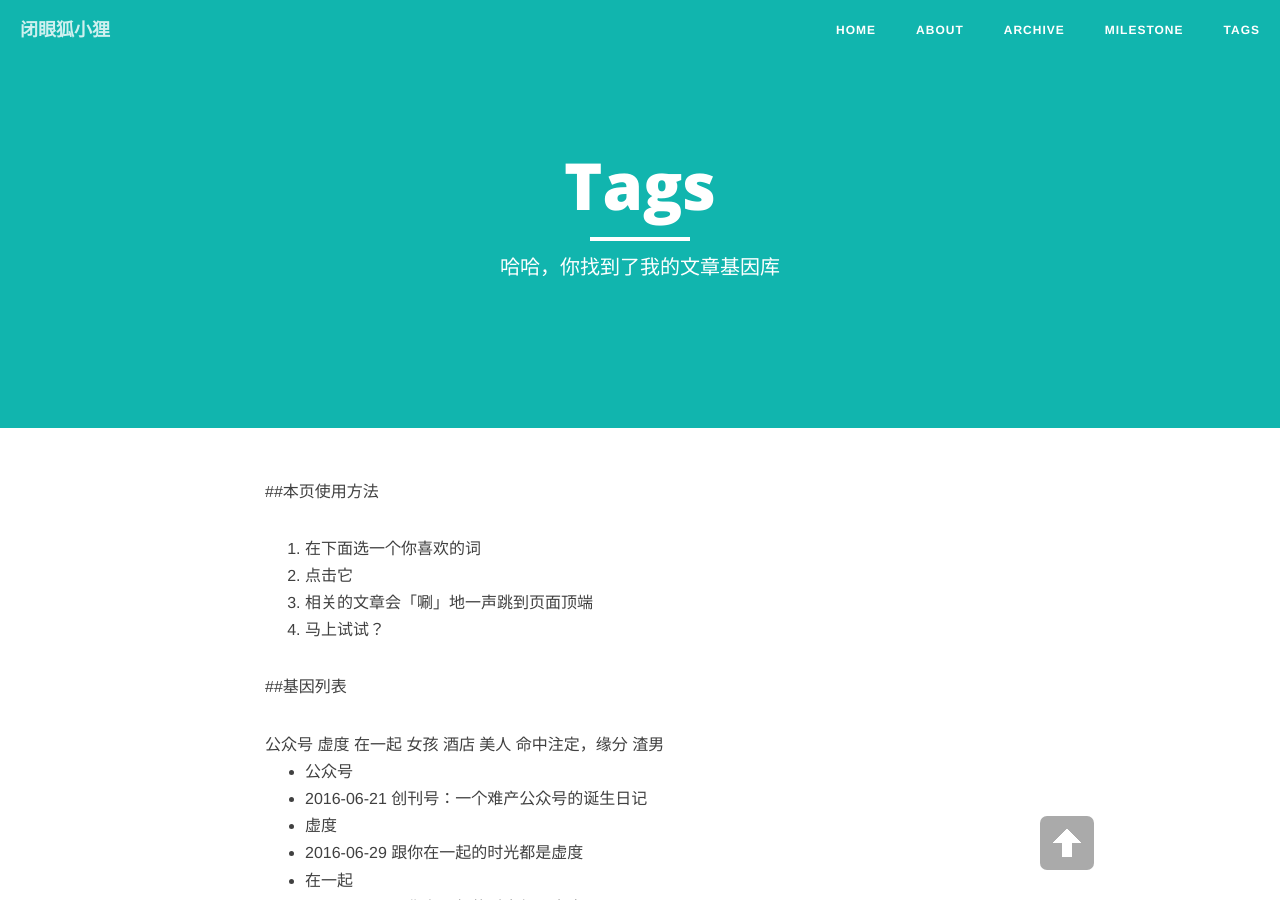
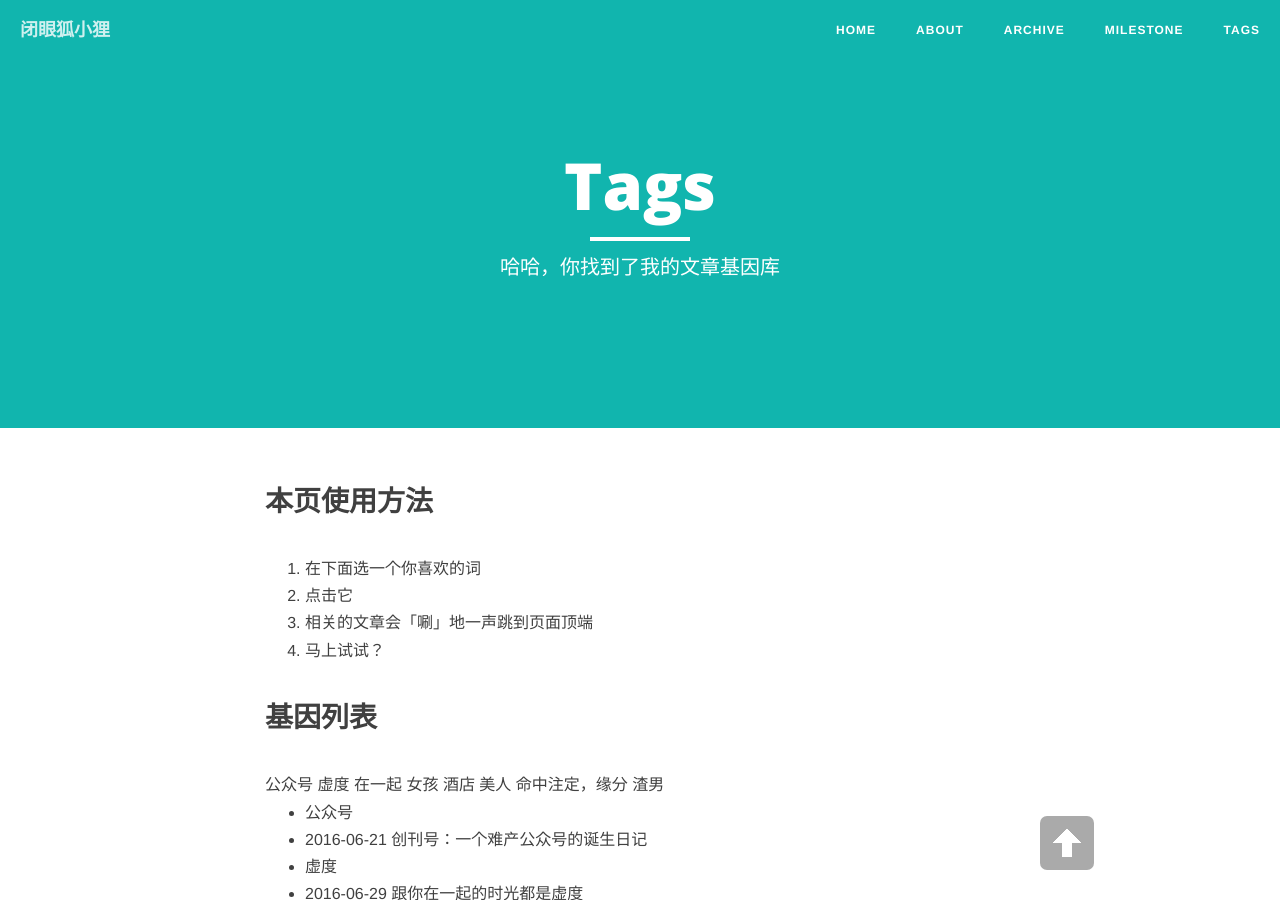
Before and after one commit to kkryoung/kkryoung.github.io, a Jekyll site: the page built from tags.md, in a window 1280 px wide and 900 px high. Built offline with Jekyll 4.4.1, drawn with Linux system fonts in a browser that asks for light colours; nearby versions of some CDN libraries; library files that are not in the unit come from our copies.

Commit message:
Update tags.md

```diff
--- a/tags.md
+++ b/tags.md
@@ -5,15 +5,14 @@ description: "哈哈，你找到了我的文章基因库"
 header-img: "img/semantic.jpg"
 ---
 
-##本页使用方法
+<span style="font-size:28px;font-weight:bold;">本页使用方法</span>
 
 1. 在下面选一个你喜欢的词
 2. 点击它
 3. 相关的文章会「唰」地一声跳到页面顶端
 4. 马上试试？
 
-##基因列表
-
+<span style="font-size:28px;font-weight:bold;">基因列表</span>
 
 <div id='tag_cloud'>
 {% for tag in site.tags %}
```
